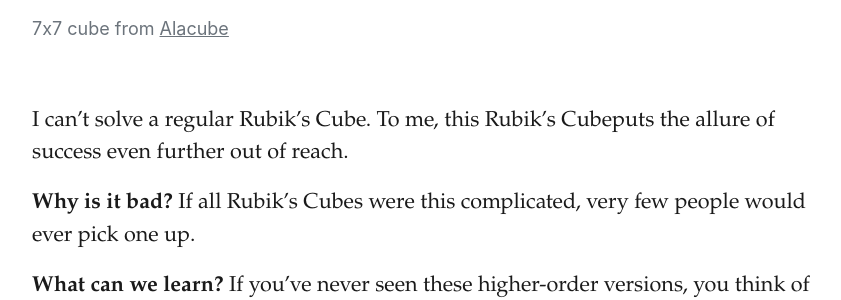
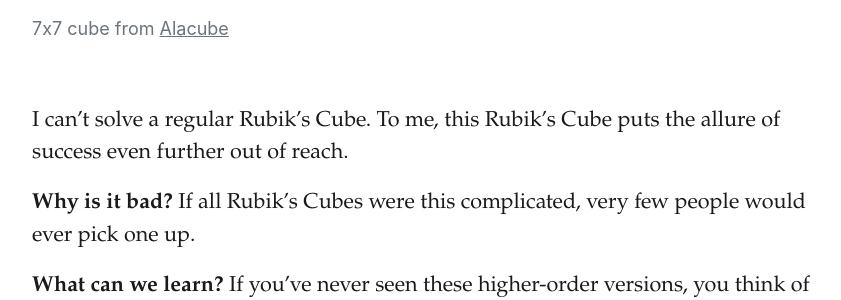
Before and after one commit to ilikescience/ilikescience.github.io, a Jekyll site: the page built from _posts/2018-02-19-design-exercises.markdown, in a window 1280 px wide and 900 px high, scrolled down 5188 px. Shown: the part 150-450 px from the top of the window, without its empty margins (94-935 px from the left). Built offline with Jekyll 4.4.1, drawn with Linux system fonts in a browser that asks for light colours; some web fonts are replaced; our own code applies the rules of GitHub Pages for plain Markdown files.

Commit message:
fix typo

```diff
--- a/_posts/2018-02-19-design-exercises.markdown
+++ b/_posts/2018-02-19-design-exercises.markdown
@@ -71,7 +71,7 @@ By looking at some real-life "bad" Rubik's Cubes, we can learn a lot about the d
 
 {% include image.html src="/images/exercise-3.jpg" caption="7x7 cube from <a href='https://albacube.com/products/7x7-rubiks-cube-linglong-69mm-shengshou-albacube'>Alacube</a>" %}
 
-I can't solve a regular Rubik's Cube. To me, this Rubik's Cubeputs the allure of success even further out of reach.
+I can't solve a regular Rubik's Cube. To me, this Rubik's Cube puts the allure of success even further out of reach.
 
 **Why is it bad?** If all Rubik's Cubes were this complicated, very few people would ever pick one up.
 
```
